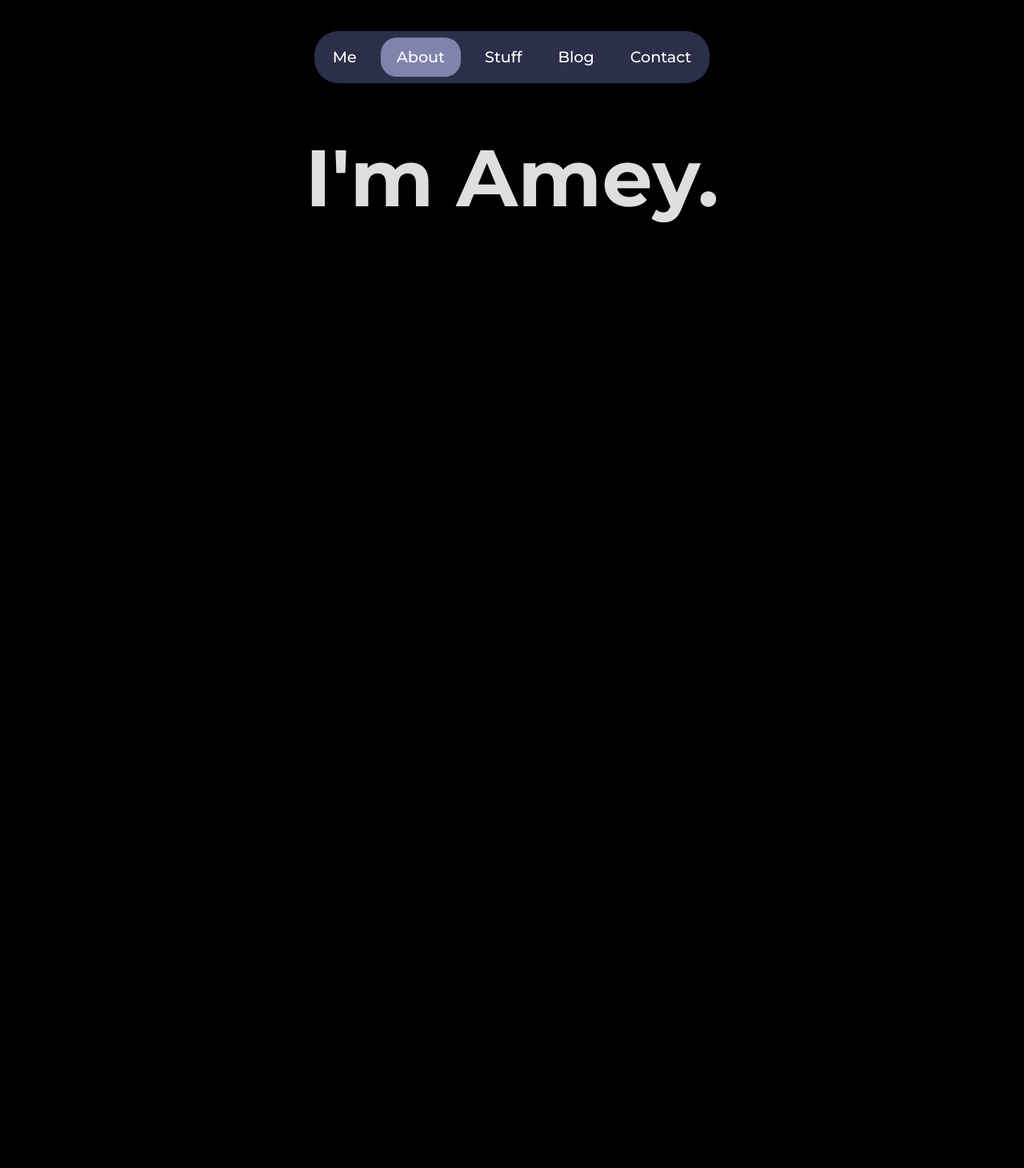
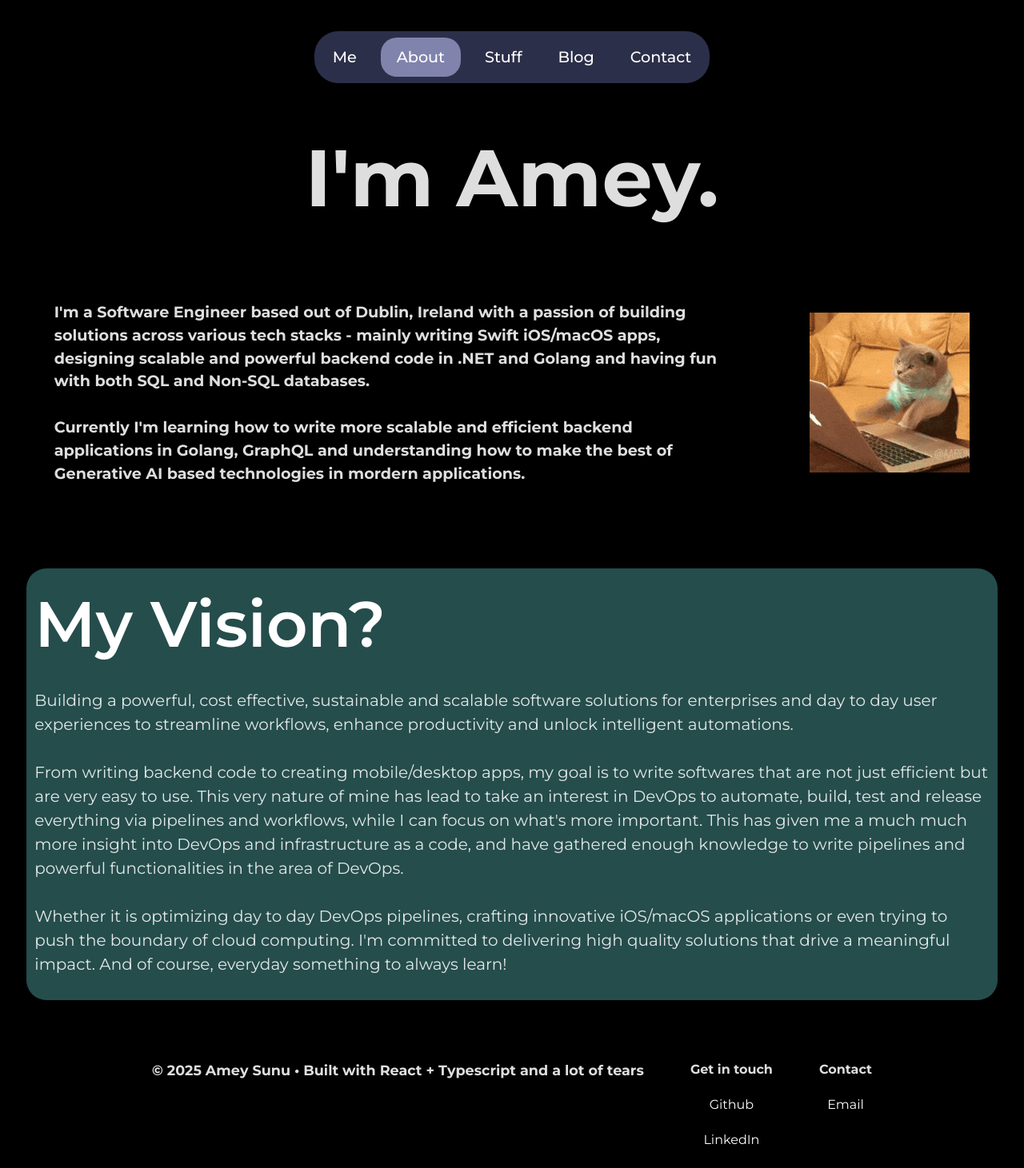
Before and after one commit to ameysunu/ameysunu.github.io, a React (Vite) app: page /about in a window 1280 px wide. Shown: the top 1461 px of the page at 80% size. Before the commit the page ends 800 px from the top, so only its background shows below. Built offline with nearby package versions, Linux system fonts and the light colour scheme.

Commit message:
about ui added

```diff
--- a/src/index.css
+++ b/src/index.css
@@ -85,7 +85,7 @@ p {
   transition: all 0.3s ease;
 }
 
-.system-null-ref:hover{
+.system-null-ref:hover {
   padding: 2px 6px;
   border-radius: 8px;
   background-color: #b5454b;
@@ -128,7 +128,7 @@ p {
   padding: 10px 20px;
 }
 
-.header-box:hover:not(.active){
+.header-box:hover:not(.active) {
   background: none !important;
   padding: 10px 15px;
 }
@@ -162,7 +162,8 @@ p {
   align-items: flex-start;
 }
 
-.card-box-1, .card-box-2 {
+.card-box-1,
+.card-box-2 {
   background-color: #254d4c;
   color: white;
   padding: 20px;
@@ -222,3 +223,31 @@ p {
   padding: 10px 0px;
   background: none !important;
 }
+
+.about-layout-row {
+  display: flex;
+  flex-direction: row;
+  gap: 15px;
+  align-items: center;
+  justify-content: space-between;
+  padding: 10px;
+
+}
+
+.about-body {
+  padding: 4%;
+  font-size: 1.2rem;
+  font-weight: 700;
+}
+
+.about-images {
+  max-width: 100%;
+  height: auto;
+  padding: 4%;
+}
+
+.about-box {
+  background-color: #254d4c;
+  padding: 10px;
+  border-radius: 25px;
+}
--- a/src/pages/About.tsx
+++ b/src/pages/About.tsx
@@ -1,6 +1,8 @@
 import { motion } from "motion/react";
 import Header from "./Header";
 import { useEffect, useState } from "react";
+import cat from '../assets/cat.gif';
+import Footer from "./Footer";
 
 export default function About() {
 
@@ -23,9 +25,49 @@ export default function About() {
                         I'm Amey.
                     </h1>
                 </div>
+                <div className="about-layout-row">
+                    <p className="about-body">
+                        I'm a Software Engineer based out of Dublin, Ireland with a passion of building solutions across various tech stacks - mainly writing Swift iOS/macOS apps, designing
+                        scalable and powerful backend code in .NET and Golang and having fun with both SQL and Non-SQL databases.
+
+                        <br />
+                        <br />
+
+                        Currently I'm learning how to write more scalable and efficient backend applications in Golang, GraphQL and understanding how to make the
+                        best of Generative AI based technologies in mordern applications.
+                    </p>
+
+                    <img className="about-images" src={cat}></img>
+
+                </div>
+                <div style={{ padding: "2%" }}>
+                    <div className="about-box">
+                        <p className="mid-heading" style={{ color: "white" }}>My Vision?</p>
+
+                        <p style={{ fontSize: "1.25rem" }}>
+                            Building a powerful, cost effective, sustainable and scalable software solutions for enterprises and day to day user experiences to streamline
+                            workflows, enhance productivity and unlock intelligent automations.
+
+                            <br />
+                            <br />
+
+                            From writing backend code to creating mobile/desktop apps, my goal is to write softwares that are not just efficient but are very easy to use. This very nature of mine
+                            has lead to take an interest in DevOps to automate, build, test and release everything via pipelines and workflows, while I can focus on what's more important.
+                            This has given me a much much more insight into DevOps and infrastructure as a code, and have gathered enough knowledge to write pipelines and powerful functionalities in
+                            the area of DevOps.
+
+                            <br />
+                            <br />
+
+                            Whether it is optimizing day to day DevOps pipelines, crafting innovative iOS/macOS applications or even trying to push the boundary of cloud computing. I'm committed to delivering
+                            high quality solutions that drive a meaningful impact. And of course, everyday something to always learn!
+                        </p>
+                    </div>
+                </div>
+
 
             </motion.div>
-
+            <Footer />
         </div>
     );
 }
```
Also changed, not shown: src/assets/cat.gif (added).
